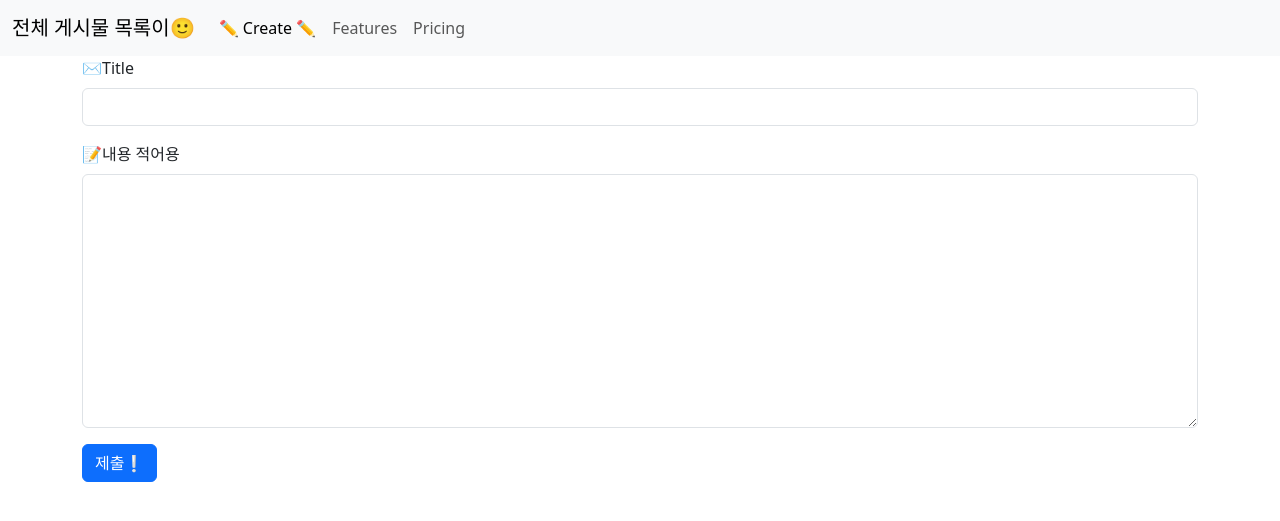
After one commit to iam-Aerin/board, a Django app: page /articles/new/ in a window 1280 px wide. The commit adds this page. Shown: the top 521 px of the page. Run offline with Django 5.2, Linux system fonts and the light colour scheme.

Commit message:
Create 기능 구현

```diff
--- /dev/null
+++ b/articles/templates/new.html
@@ -0,0 +1,20 @@
+{% extends 'base.html' %}
+
+{% block body %}
+    <form action="{% url 'articles:create' %}" method="POST">
+         {% csrf_token %}
+
+        <div class="mb-3">
+            <label for="title" class="form-label">✉️Title</label>
+            <input type="text" class="form-control" id="title" name="title">
+        </div>
+        <div class="mb-3">
+            <label for="content" class="form-label">📝내용 적어용</label>
+            <textarea name="content" id="content" class="form-control" rows="10"></textarea>
+        </div>
+
+            <button type="submit" class="btn btn-primary">제출❕ </button>
+            <!-- <input type="submit" class="btn btn-primary"> value="제출"> 위 코드와 동일 -->
+
+    </form>
+{% endblock %}
--- a/articles/urls.py
+++ b/articles/urls.py
@@ -17,6 +17,7 @@ app_name = 'articles'
 
 urlpatterns = [
     # index = 'articles/' python 스럽게 표현해보자면
+# Read
 
     path('', views.index, name='index'),
     # name뒤에는 경로에 대한 이름을 지정해줌
@@ -24,4 +25,8 @@ urlpatterns = [
     path('<int:id>/', views.detail, name='detail'),
     # ''비어 있는 string=> articles경로를 포함하고 있구나.
     # views.py 파일에 이제 함수를 넣어줄 것임.
+
+# Create
+    path('new/', views.new, name='new'),
+    path('create/', views.create, name='create'),
 ]
--- a/articles/views.py
+++ b/articles/views.py
@@ -1,4 +1,4 @@
-from django.shortcuts import render
+from django.shortcuts import render, redirect
 from .models import Article
 
 # Create your views here.
@@ -20,3 +20,18 @@ def detail(request, id):
     }
 
     return render(request, 'detail.html', context)
+
+def new(request):
+    return render(request, 'new.html')
+
+def create(request):
+    title = request.POST.get('title')
+    content = request.POST.get('content')
+
+
+    article = Article()
+    article.title = title
+    article.content = content
+    article.save()
+
+    return redirect('articles:detail', id=article.id)
--- a/templates/base.html
+++ b/templates/base.html
@@ -16,7 +16,7 @@
           </button>
           <div class="collapse navbar-collapse" id="navbarNavAltMarkup">
             <div class="navbar-nav">
-              <a class="nav-link active" aria-current="page" href="#">✏️ Create ✏️</a>
+              <a class="nav-link active" aria-current="page" href="{% url 'articles:new' %}">✏️ Create ✏️</a>
               <a class="nav-link" href="#">Features</a>
               <a class="nav-link" href="#">Pricing</a>
             </div>
```
